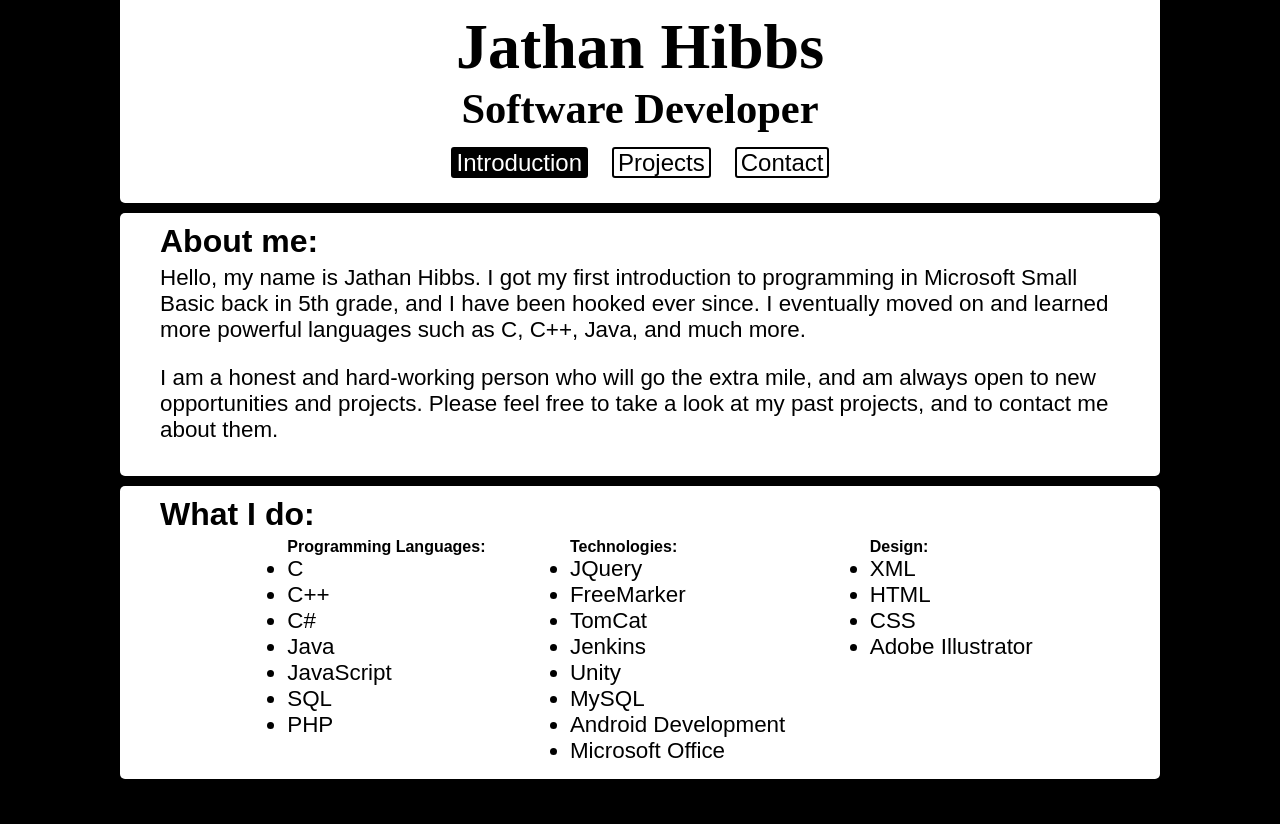
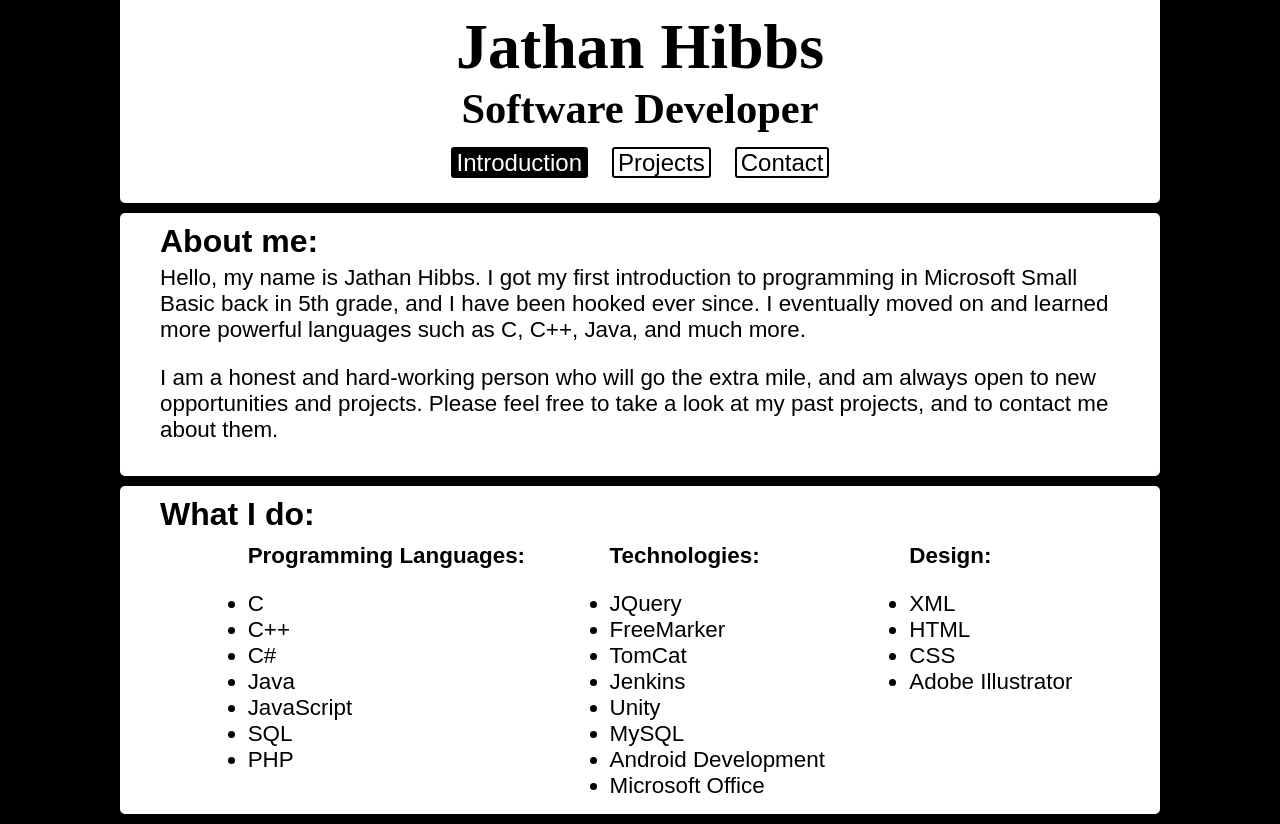
Before and after one commit to JathanHibbs/JathanHibbs.github.io, a plain HTML site: page index.html in a window 1280 px wide. Before the commit the page ends 800 px from the top, so only its background shows below. Drawn offline with Linux system fonts and the light colour scheme.

Commit message:
Update index.html

```diff
--- a/index.html
+++ b/index.html
@@ -24,7 +24,7 @@
             <div class="intro" id="whatIDo">
                 <h2>What I do:</h2>
                 <ul>
-                    <b>Programming Languages:</b>
+                    <p><b>Programming Languages:</b></p>
                     <li>C</li>
                     <li>C++</li>
                     <li>C#</li>
@@ -34,7 +34,7 @@
                     <li>PHP</li>
                 </ul>
                 <ul>
-                    <b>Technologies:</b>
+                    <p><b>Technologies:</b></p>
                     <li>JQuery</li>
                     <li>FreeMarker</li>
                     <li>TomCat</li>
@@ -45,7 +45,7 @@
                     <li>Microsoft Office</li>
                 </ul>
                 <ul>
-                    <b>Design:</b>
+                    <p><b>Design:</b></p>
                     <li>XML</li>
                     <li>HTML</li>
                     <li>CSS</li>
```
